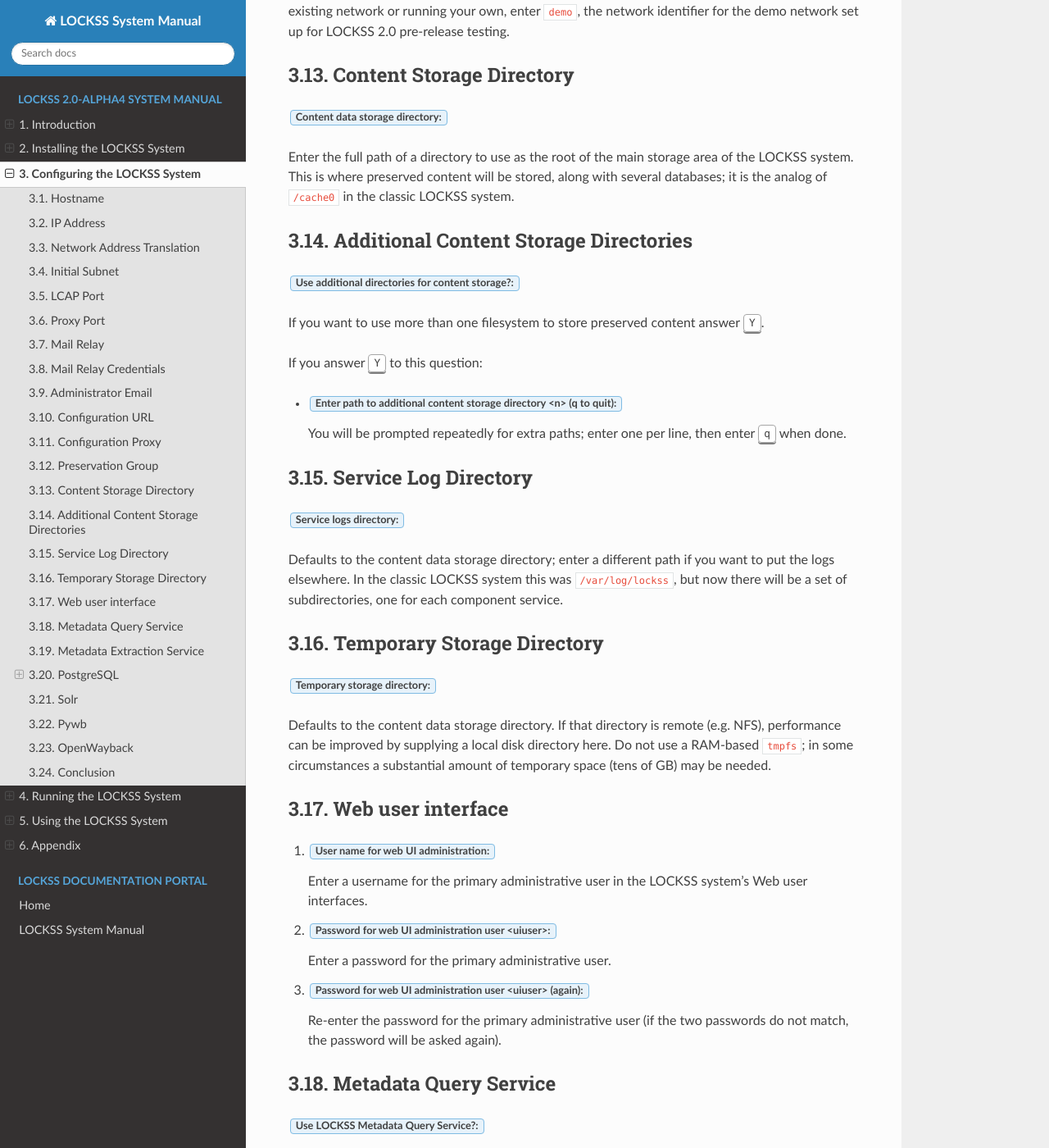
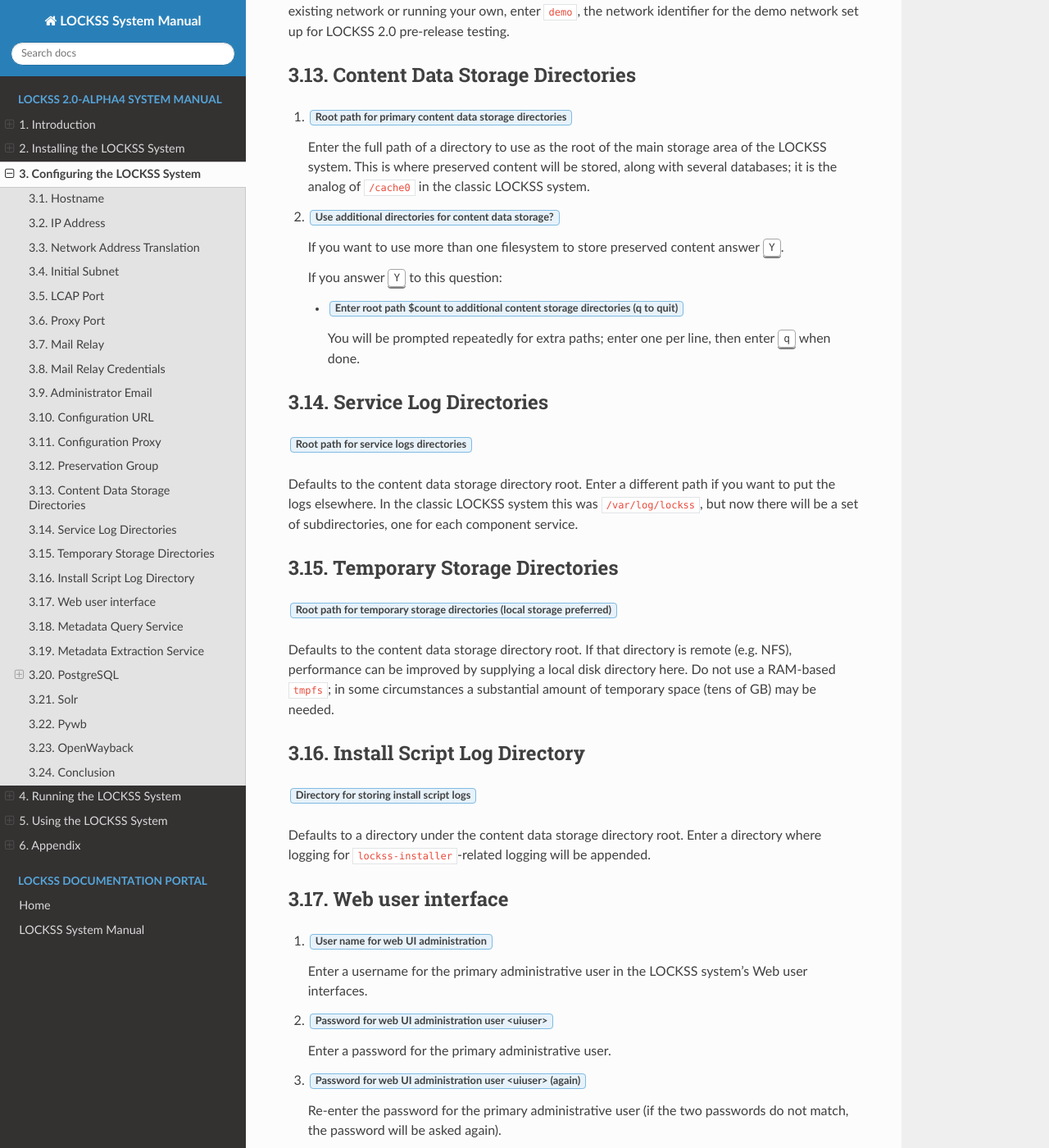
Before and after one commit to lockss/lockss-rtd-manual, a Sphinx documentation site: the page built from docs/configuring.rst, in a window 1280 px wide and 1400 px high, scrolled down 3098 px. Shown: the whole window at 82% size. Built offline with Sphinx 7.4.7 and the Read the Docs theme 2.0.0, drawn with Linux system fonts in a browser that asks for light colours; some of the changed text lies outside the part shown.

Commit message:
Factor trailing colons out of prompts.

```diff
--- a/docs/configuring.rst
+++ b/docs/configuring.rst
@@ -16,7 +16,7 @@ When run the first time, some of the questions asked by the script will have a s
 Hostname
 --------
 
-:guilabel:`Fully qualified hostname (FQDN) of this machine:`
+:guilabel:`Fully qualified hostname (FQDN) of this machine`
 
 Enter the machine's hostname, for example :samp:`locksstest.myuniversity.edu`.
 
@@ -24,7 +24,7 @@ Enter the machine's hostname, for example :samp:`locksstest.myuniversity.edu`.
 IP Address
 ----------
 
-:guilabel:`IP address of this machine:`
+:guilabel:`IP address of this machine`
 
 Enter the publicly routable IP address of the machine, or if it is not publicly routable but will be accessible via network address translation (NAT), its IP address on the internal network.
 
@@ -32,11 +32,11 @@ Enter the publicly routable IP address of the machine, or if it is not publicly
 Network Address Translation
 ---------------------------
 
-:guilabel:`Is this machine behind NAT?:`
+:guilabel:`Is this machine behind NAT?`
 
 Enter :kbd:`Y` if the machine is not publicly routable but will be accessible via network address translation (NAT), or :kbd:`N` otherwise.
 
-*  :guilabel:`External IP address for NAT:`
+*  :guilabel:`External IP address for NAT`
 
    If you answer :kbd:`Y` to the previous question, enter the publicly routable IP address of the NAT router.
 
@@ -44,7 +44,7 @@ Enter :kbd:`Y` if the machine is not publicly routable but will be accessible vi
 Initial Subnet
 --------------
 
-:guilabel:`Initial subnet for admin UI access:`
+:guilabel:`Initial subnet for admin UI access`
 
 Enter a semicolon-separated list of subnets in CIDR or mask notation that should initially have access to the Web user interfaces of the system. The access list can be modified later via the UI.
 
@@ -56,7 +56,7 @@ Enter a semicolon-separated list of subnets in CIDR or mask notation that should
 LCAP Port
 ---------
 
-:guilabel:`LCAP V3 protocol port:`
+:guilabel:`LCAP V3 protocol port`
 
 Enter the port on the publicly routable IP address that will be used to receive LCAP (LOCKSS polling and repair) traffic. Historically, most LOCKSS nodes use :samp:`9729`.
 
@@ -64,7 +64,7 @@ Enter the port on the publicly routable IP address that will be used to receive
 Proxy Port
 ----------
 
-:guilabel:`PROXY port:`
+:guilabel:`Proxy port`
 
 Port for the LOCKSS content proxy. Accept the default -- it can be changed later if necessary.
 
@@ -72,7 +72,7 @@ Port for the LOCKSS content proxy. Accept the default -- it can be changed later
 Mail Relay
 ----------
 
-:guilabel:`Mail relay for this machine:`
+:guilabel:`Mail relay for this machine`
 
 Hostname of this machine's outgoing mail server.
 
@@ -80,21 +80,21 @@ Hostname of this machine's outgoing mail server.
 Mail Relay Credentials
 ----------------------
 
-:guilabel:`Does mail relay <mailhost> need user & password`
+:guilabel:`Does the mail relay <mailhost> need a username and password?`
 
 Enter :kbd:`Y` if the outgoing mail server requires password authentication, :kbd:`N` otherwise.
 
 If you answer :kbd:`Y` to this question, you will be prompted for the following information:
 
-   1. :guilabel:`User for <mailhost>:`
+   1. :guilabel:`User for <mailhost>`
 
       Enter the username for the mail server.
 
-   2. :guilabel:`Password for <mailuser>@<mailhost>:`
+   2. :guilabel:`Password for <mailuser>@<mailhost>`
 
       Enter the password for the given username.
 
-   3. :guilabel:`Password for <mailuser>@<mailhost> (again):`
+   3. :guilabel:`Password for <mailuser>@<mailhost> (again)`
 
    Re-enter the mail server password (if the two passwords do not match, the password will be asked again).
 
@@ -102,7 +102,7 @@ If you answer :kbd:`Y` to this question, you will be prompted for the following
 Administrator Email
 -------------------
 
-:guilabel:`E-mail address for administrator:`
+:guilabel:`E-mail address for administrator`
 
 Enter the e-mail address of the person or team who will administer the LOCKSS system on this machine.
 
@@ -110,7 +110,7 @@ Enter the e-mail address of the person or team who will administer the LOCKSS sy
 Configuration URL
 -----------------
 
-:guilabel:`Configuration URL:`
+:guilabel:`Configuration URL`
 
 Enter the URL of the LOCKSS network configuration file. If you are not running your own LOCKSS network, use :samp:`http://props.lockss.org:8001/demo/lockss.xml`, the configuration file for a demo network set up for LOCKSS 2.0 pre-release testing.
 
@@ -118,7 +118,7 @@ Enter the URL of the LOCKSS network configuration file. If you are not running y
 Configuration Proxy
 -------------------
 
-:guilabel:`Configuration proxy (host:port):`
+:guilabel:`Configuration proxy (host:port)`
 
 If a proxy server is required to reach the configuration server, enter its :samp:`{host}:{port}` here, otherwise leave this blank.
 
@@ -126,61 +126,65 @@ If a proxy server is required to reach the configuration server, enter its :samp
 Preservation Group
 ------------------
 
-:guilabel:`Preservation group(s):`
+:guilabel:`Preservation group(s)`
 
 Enter a semicolon-separated list of preservation network identifiers. If you are not joining an existing network or running your own, enter :samp:`demo`, the network identifier for the demo network set up for LOCKSS 2.0 pre-release testing.
 
--------------------------
-Content Storage Directory
--------------------------
+--------------------------------
+Content Data Storage Directories
+--------------------------------
 
-:guilabel:`Content data storage directory:`
+1. :guilabel:`Root path for primary content data storage directories`
 
-Enter the full path of a directory to use as the root of the main storage area of the LOCKSS system. This is where preserved content will be stored, along with several databases; it is the analog of :file:`/cache0` in the classic LOCKSS system.
+   Enter the full path of a directory to use as the root of the main storage area of the LOCKSS system. This is where preserved content will be stored, along with several databases; it is the analog of :file:`/cache0` in the classic LOCKSS system.
 
---------------------------------------
-Additional Content Storage Directories
---------------------------------------
+2. :guilabel:`Use additional directories for content data storage?`
 
-:guilabel:`Use additional directories for content storage?:`
+   If you want to use more than one filesystem to store preserved content answer :kbd:`Y`.
 
-If you want to use more than one filesystem to store preserved content answer :kbd:`Y`.
+   If you answer :kbd:`Y` to this question:
 
-If you answer :kbd:`Y` to this question:
+   *  :guilabel:`Enter root path $count to additional content storage directories (q to quit)`
 
-*  :guilabel:`Enter path to additional content storage directory <n> (q to quit):`
+      You will be prompted repeatedly for extra paths; enter one per line, then enter :kbd:`q` when done.
 
-   You will be prompted repeatedly for extra paths; enter one per line, then enter :kbd:`q` when done.
+-----------------------
+Service Log Directories
+-----------------------
 
----------------------
-Service Log Directory
----------------------
+:guilabel:`Root path for service logs directories`
 
-:guilabel:`Service logs directory:`
+Defaults to the content data storage directory root. Enter a different path if you want to put the logs elsewhere. In the classic LOCKSS system this was :file:`/var/log/lockss`, but now there will be a set of subdirectories, one for each component service.
 
-Defaults to the content data storage directory; enter a different path if you want to put the logs elsewhere. In the classic LOCKSS system this was :file:`/var/log/lockss`, but now there will be a set of subdirectories, one for each component service.
+-----------------------------
+Temporary Storage Directories
+-----------------------------
 
----------------------------
-Temporary Storage Directory
----------------------------
+:guilabel:`Root path for temporary storage directories (local storage preferred)`
 
-:guilabel:`Temporary storage directory:`
+Defaults to the content data storage directory root. If that directory is remote (e.g. NFS), performance can be improved by supplying a local disk directory here. Do not use a RAM-based ``tmpfs``; in some circumstances a substantial amount of temporary space (tens of GB) may be needed.
 
-Defaults to the content data storage directory. If that directory is remote (e.g. NFS), performance can be improved by supplying a local disk directory here. Do not use a RAM-based ``tmpfs``; in some circumstances a substantial amount of temporary space (tens of GB) may be needed.
+----------------------------
+Install Script Log Directory
+----------------------------
+
+:guilabel:`Directory for storing install script logs`
+
+Defaults to a directory under the content data storage directory root. Enter a directory where logging for ``lockss-installer``-related logging will be appended.
 
 ------------------
 Web user interface
 ------------------
 
-1. :guilabel:`User name for web UI administration:`
+1. :guilabel:`User name for web UI administration`
 
    Enter a username for the primary administrative user in the LOCKSS system's Web user interfaces.
 
-2. :guilabel:`Password for web UI administration user <uiuser>:`
+2. :guilabel:`Password for web UI administration user <uiuser>`
 
    Enter a password for the primary administrative user.
 
-3. :guilabel:`Password for web UI administration user <uiuser> (again):`
+3. :guilabel:`Password for web UI administration user <uiuser> (again)`
 
    Re-enter the password for the primary administrative user (if the two passwords do not match, the password will be asked again).
 
@@ -188,7 +192,7 @@ Web user interface
 Metadata Query Service
 ----------------------
 
-:guilabel:`Use LOCKSS Metadata Query Service?:`
+:guilabel:`Use LOCKSS Metadata Query Service?`
 
 Enter :kbd:`Y` if you want the metadata query service to be run, otherwise :kbd:`N`.
 
@@ -196,7 +200,7 @@ Enter :kbd:`Y` if you want the metadata query service to be run, otherwise :kbd:
 Metadata Extraction Service
 ---------------------------
 
-:guilabel:`Use LOCKSS Metadata Extractor Service?:`
+:guilabel:`Use LOCKSS Metadata Extractor Service?`
 
 Enter :kbd:`Y` if you want the metadata extraction service to be run, otherwise :kbd:`N`.
 
@@ -204,7 +208,7 @@ Enter :kbd:`Y` if you want the metadata extraction service to be run, otherwise
 PostgreSQL
 ----------
 
-.. |postgres-guilabel| replace:: :guilabel:`Use LOCKSS PostgreSQL DB Service?:`
+.. |postgres-guilabel| replace:: :guilabel:`Use LOCKSS PostgreSQL DB Service?`
 
 |postgres-guilabel|
 
@@ -221,11 +225,11 @@ Using the Embedded PostgreSQL Database
 
    Complete this section only if you answer :kbd:`Y` to |postgres-guilabel|.
 
-1. :guilabel:`Password for PostgreSQL database:`
+1. :guilabel:`Password for PostgreSQL database`
 
    Enter a password for the embedded PostgreSQL database.
 
-2. :guilabel:`Password for PostgreSQL database (again):`
+2. :guilabel:`Password for PostgreSQL database (again)`
 
    Re-enter the password for the PostgreSQL database (if the two passwords do not match, the password will be asked again).
 
@@ -238,31 +242,31 @@ Using an External PostgreSQL Database
 
    Complete this section only if you answer :kbd:`N` to |postgres-guilabel|.
 
-1. :guilabel:`Fully qualified hostname (FQDN) of PostgreSQL host:`
+1. :guilabel:`Fully qualified hostname (FQDN) of PostgreSQL host`
 
    Enter the hostname of your PostgreSQL database, for example :samp:`mypgsql.myuniversity.edu`.
 
-2. :guilabel:`Port used by PostgreSQL host:`
+2. :guilabel:`Port used by PostgreSQL host`
 
    Enter the port where your running PostgreSQL database can be reached, for example :samp:`5432`.
 
-3. :guilabel:`Login name for PostgreSQL service:`
+3. :guilabel:`Login name for PostgreSQL service`
 
    Enter the user name for your PostgreSQL database. The default is :samp:`LOCKSS`.
 
-4. :guilabel:`Schema for PostgreSQL service:`
+4. :guilabel:`Schema for PostgreSQL service`
 
    Enter the schema name to be used by the LOCKSS system. The default is :samp:`LOCKSS`.
 
-5. :guilabel:`Database name prefix for PostgreSQL service:`
+5. :guilabel:`Database name prefix for PostgreSQL service`
 
    Prefix to use for any LOCKSS databases. The default is :samp:`Lockss` (note the uppercase/lowercase).
 
-6. :guilabel:`Password for PostgreSQL database:`
+6. :guilabel:`Password for PostgreSQL database`
 
    Enter the password for your PostgreSQL database.
 
-7. :guilabel:`Password for PostgreSQL database (again):`
+7. :guilabel:`Password for PostgreSQL database (again)`
 
    Re-enter the password for your PostgreSQL database (if the two passwords do not match, the password will be asked again).
 
@@ -272,7 +276,7 @@ Using an External PostgreSQL Database
 Solr
 ----
 
-:guilabel:`Use LOCKSS Solr Service?:`
+:guilabel:`Use LOCKSS Solr Service?`
 
 *  Enter :kbd:`Y` to use the embedded Solr server. This is recommended in most cases.
 
@@ -294,9 +298,9 @@ Solr
 Pywb
 ----
 
-:guilabel:`Use LOCKSS PyWb Service?:`
+:guilabel:`Use LOCKSS Pywb Service?:`
 
-Enter :kbd:`Y` to use PyWb for content replay; enter :kbd:`N` and you will be offered the option to use OpenWayback instead.
+Enter :kbd:`Y` to run an embedded Pywb engine for Web replay, :kbd:`N` otherwise.
 
 -----------
 OpenWayback
@@ -304,7 +308,7 @@ OpenWayback
 
 1. :guilabel:`Use LOCKSS OpenWayback Service?:`
 
-   Enter :kbd:`Y` to use OpenWayback for content replay (only if you did not opt for PyWb).
+   Enter :kbd:`Y` to use an embedded OpenWayback engine for Web replay, :kbd:`N` otherwise.
 
 2. :guilabel:`Okay to turn off authentication for read-only requests for LOCKSS Repository Service?:`
 
```
